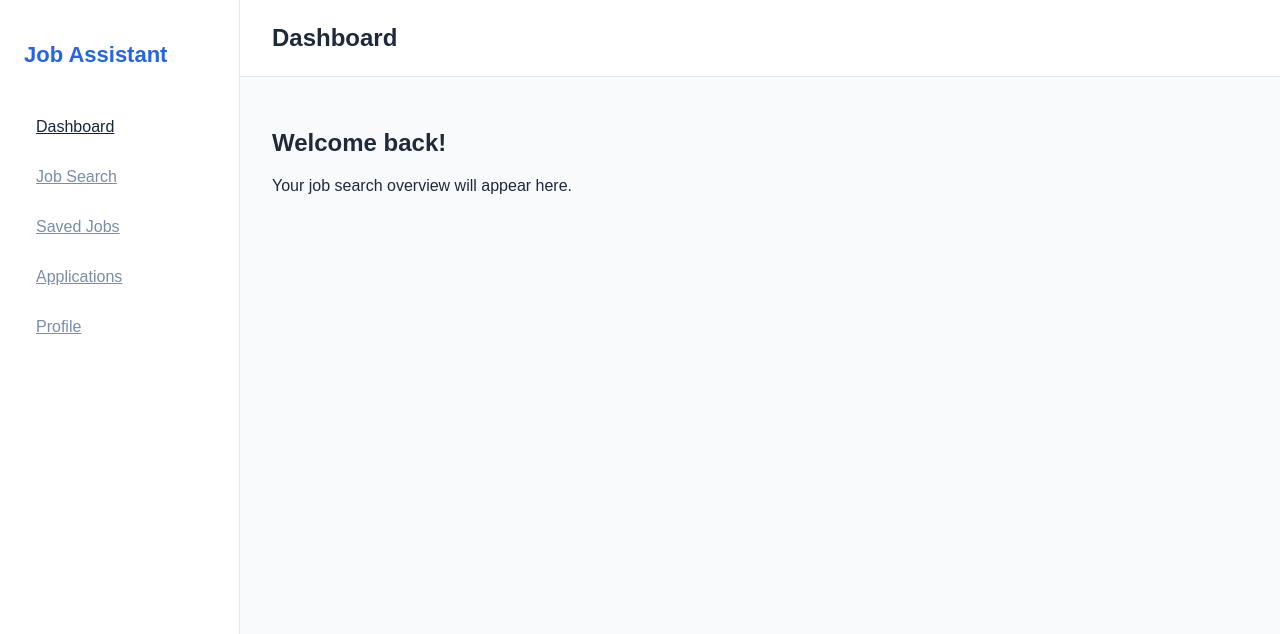
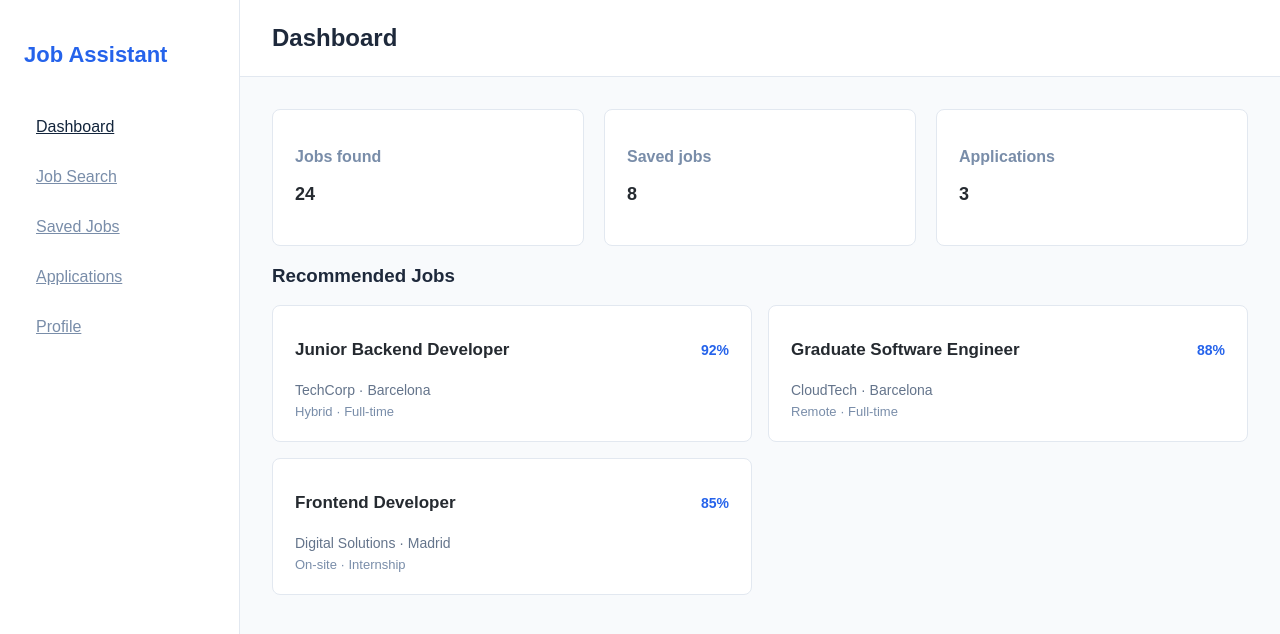
Before and after one commit to ptorreblancac/job-application-assistant, a React app in the folder frontend/: page / in a window 1280 px wide. Shown: the top 634 px of the page. Built offline with nearby package versions, Linux system fonts and the light colour scheme; the HTML template or start-up script is replaced by a standard one.

Commit message:
Added cards for summary and job opportunities

```diff
--- a/frontend/src/App.css
+++ b/frontend/src/App.css
@@ -63,3 +63,79 @@
 .dashboard-content {
   padding: 32px;
 }
+
+.stats-container {
+  display: flex;
+  gap: 20px;
+  align-items: stretch;
+}
+
+.stat-card {
+  background-color: #ffffff;
+  border: 1px solid #e2e8f0;
+  border-radius: 8px;
+  flex: 1;
+  padding: 22px;
+}
+
+.stat-title {
+  color: #798da9;
+  font-size: medium;
+}
+
+.stat-value {
+  color: #252a30;
+  font-size: large;
+  font-weight: bold;
+}
+
+.job-card {
+  background-color: #ffffff;
+  border: 1px solid #e2e8f0;
+  border-radius: 8px;
+  padding: 22px;
+}
+
+.job-list {
+  display: grid;
+  grid-template-columns: repeat(2, 1fr);
+  gap: 16px;
+}
+
+.job-card-header {
+  display: flex;
+  justify-content: space-between;
+  align-items: center;
+  gap: 12px;
+}
+
+.job-card-title {
+  font-size: 17px;
+  color: #252a30;
+  margin: 0;
+}
+
+.job-card-match {
+  font-size: 14px;
+  font-weight: bold;
+  color: #2563eb;
+  white-space: nowrap;
+}
+
+.job-card-company {
+  font-size: 14px;
+  color: #64748b;
+  margin: 10px 0 6px;
+}
+
+.job-card-details {
+  font-size: 13px;
+  color: #798da9;
+  margin: 0;
+}
+
+@media (max-width: 768px) {
+  .job-list {
+    grid-template-columns: 1fr;
+  }
+}
--- a/frontend/src/App.jsx
+++ b/frontend/src/App.jsx
@@ -1,28 +1,17 @@
 import './App.css'
+import Sidebar from './components/Sidebar'
+import Header from './components/Header'
+import Dashboard from './components/Dashboard'
 
 function App() {
   return (
     <div className="app">
-      <aside className="sidebar">
-        <h2>Job Assistant</h2>
-        <nav>
-          <a href="placeholder" className="active">Dashboard</a>
-          <a href="placeholder">Job Search</a>
-          <a href="placeholder">Saved Jobs</a>
-          <a href="placeholder">Applications</a>
-          <a href="placeholder">Profile</a>
-        </nav>
-      </aside>
+      <Sidebar />
 
       <main className="main-content">
-        <header className="header">
-          <h1>Dashboard</h1>
-        </header>
+        <Header />
 
-        <section className="dashboard-content">
-          <h2>Welcome back!</h2>
-          <p>Your job search overview will appear here.</p>
-        </section>
+        <Dashboard />
       </main>
     </div>
   )
--- /dev/null
+++ b/frontend/src/components/Dashboard.jsx
@@ -0,0 +1,23 @@
+import JobCard from "./JobCard"
+import StatCard from "./StatCard"
+
+export default function Dashboard() {
+    return(
+        <section className="dashboard-content">
+            <div className="stats-container">
+                <StatCard title="Jobs found" value={24} />
+                <StatCard title="Saved jobs" value={8} />
+                <StatCard title="Applications" value={3} />
+            </div>
+            <section className="recommended-jobs">
+                <h3>Recommended Jobs</h3>
+                <div className="job-list">
+                    <JobCard title="Junior Backend Developer" company="TechCorp" location="Barcelona" workArrangement="Hybrid" employmentType="Full-time" match={92} />
+                    <JobCard title="Graduate Software Engineer" company="CloudTech" location="Barcelona" workArrangement="Remote" employmentType="Full-time" match={88} />
+                    <JobCard title="Frontend Developer" company="Digital Solutions" location="Madrid" workArrangement="On-site" employmentType="Internship" match={85} />
+                </div>
+
+            </section>
+        </section>
+    )
+}
--- /dev/null
+++ b/frontend/src/components/Header.jsx
@@ -0,0 +1,7 @@
+export default function Header() {
+    return (
+        <header className="header">
+            <h1>Dashboard</h1>
+        </header>
+    )
+}
--- /dev/null
+++ b/frontend/src/components/JobCard.jsx
@@ -0,0 +1,14 @@
+export default function JobCard( {title, company, location, workArrangement, employmentType, match} ) {
+    return (
+        <section className="job-card">
+            <div className="job-card-header">
+                <h3 className="job-card-title">{title}</h3>
+                <p className="job-card-match">{match}%</p>
+            </div>
+            <p className="job-card-company"> {company} · {location} </p>
+            <p className="job-card-details">{workArrangement} · {employmentType} </p>
+
+        </section>
+
+    )
+}
--- /dev/null
+++ b/frontend/src/components/Sidebar.jsx
@@ -0,0 +1,14 @@
+export default function Sidebar() {
+    return (
+        <aside className="sidebar">
+            <h2>Job Assistant</h2>
+            <nav>
+                <a href="placeholder" className="active">Dashboard</a>
+                <a href="placeholder">Job Search</a>
+                <a href="placeholder">Saved Jobs</a>
+                <a href="placeholder">Applications</a>
+                <a href="placeholder">Profile</a>
+            </nav>
+        </aside>
+    )
+}
--- /dev/null
+++ b/frontend/src/components/StatCard.jsx
@@ -0,0 +1,8 @@
+export default function StatCard({ title, value }) {
+    return(
+        <section className="stat-card">
+            <h3 className="stat-title">{title}</h3>
+            <p className="stat-value">{value}</p>
+        </section>
+    )
+}
```
